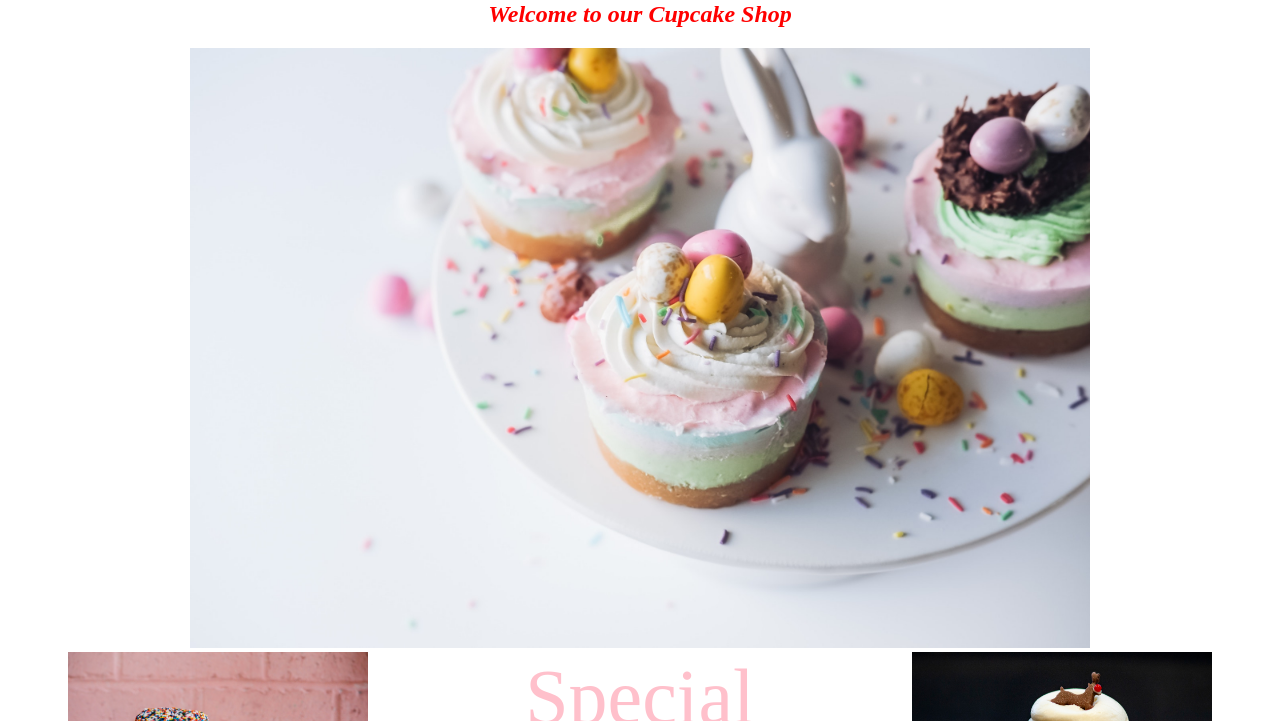
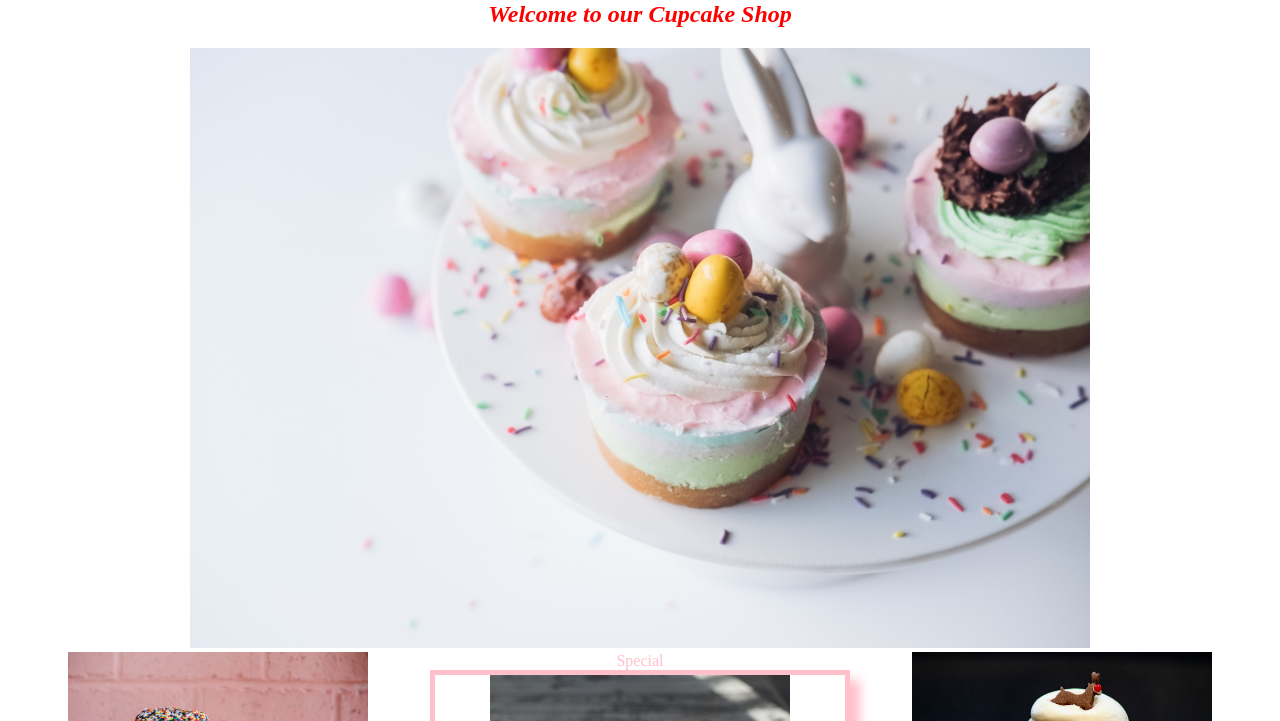
Before and after one commit to cyounger88/cupcake-shop, a plain HTML site: page index.html in a window 1280 px wide. Shown: the part 79-800 px from the top of the page. Drawn offline with Linux system fonts and the light colour scheme; files whose address does not match are found by name.

Commit message:
added style to css and added content to html

```diff
--- a/css/styles.css
+++ b/css/styles.css
@@ -42,10 +42,8 @@ p{
 
 }
 .centered {
-  position: static;
-  left: 0;
-  top: 65%;
-  width: 100%;
+  display: flex;
+  align-items: center;
+  justify-content: center;
   text-align: center;
-  font-size: 78px;
 }
```
Also changed, not shown: index.html (+4 -0 lines).
